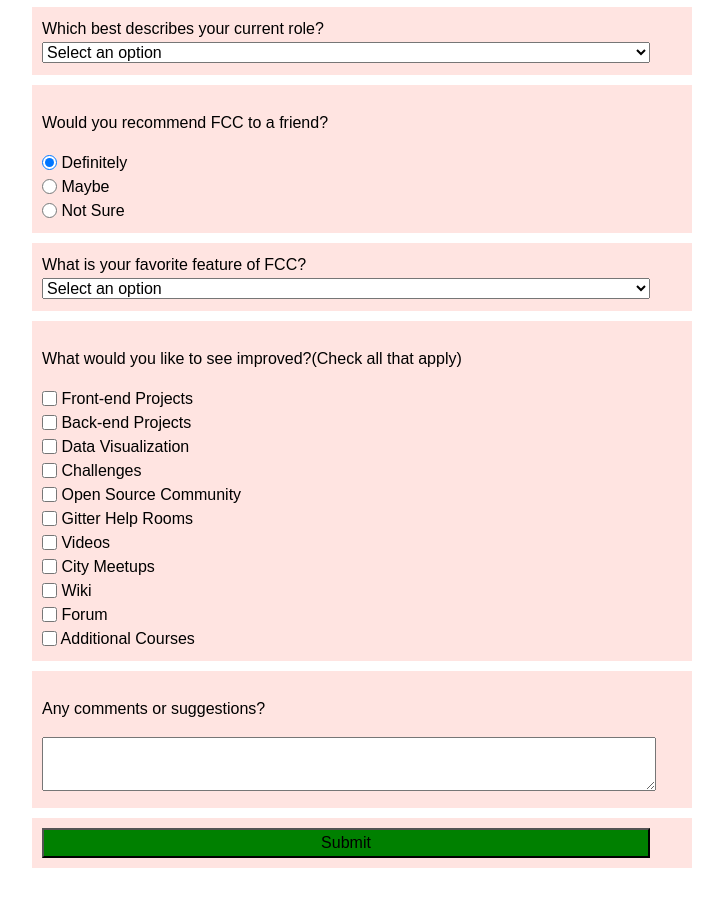
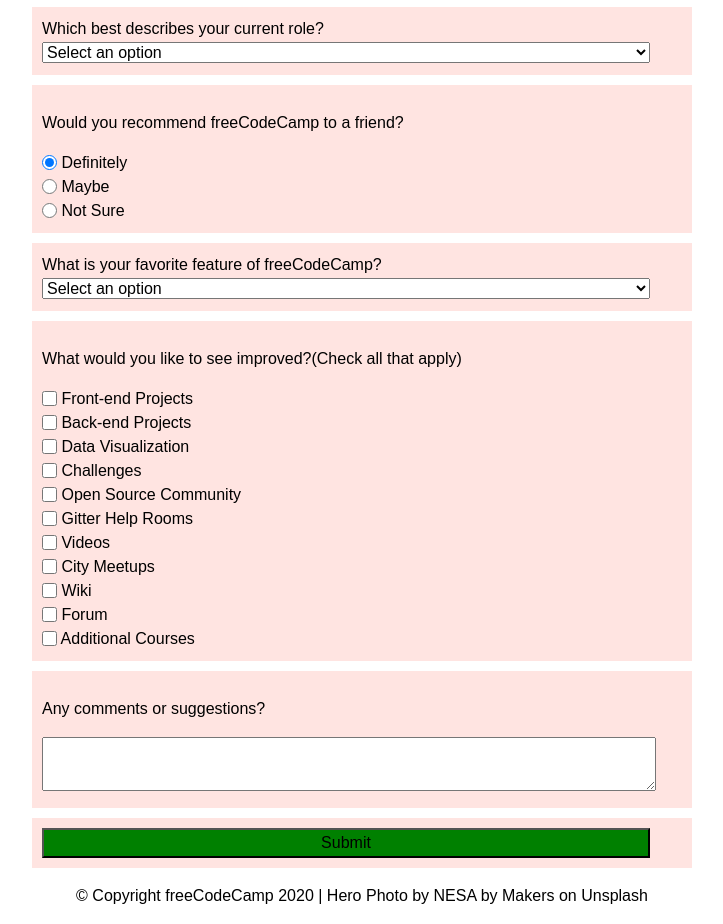
Before and after one commit to Stacy-Riley/fcc-survey-form, a plain HTML site: page index.html in a window 1280 px wide. Shown: the part 358-1282 px from the top of the page, without its empty margins (278-1001 px from the left). Before the commit the page ends 1236 px from the top, so only its background shows below. Drawn offline with Linux system fonts and the light colour scheme.

Commit message:
bug repair

```diff
--- a/index.html
+++ b/index.html
@@ -30,7 +30,7 @@
 			</div>
 <!--Dropdown Current Role Entry-->
 			<div class="form-group">
-				<label for="dropdown">Which best describes your current role?</label>
+				<label id="current-role-label" for="dropdown">Which best describes your current role?</label>
 				<br>
 				<select id="dropdown" name="role" class="">
 					<option disabled selected value>Select an option</option>
@@ -43,7 +43,7 @@
 			</div>
 <!--Radio User Recommend Entry-->
 			<div class="form-group">
-				<p id="user-recommend-p">Would you recommend FCC to a friend?</p>
+				<p id="user-recommend-p">Would you recommend freeCodeCamp to a friend?</p>
 				<label class="radio-label">
 					<input type="radio" name="user-recommend" value="definitely" class="input-radio" checked> Definitely
 				</label>
@@ -57,7 +57,7 @@
 <!--Dropdown Favorite Feature Entry-->
 			<div class="form-group">
 				<!--<p>What is your favorite feature of FCC?</p>-->
-				<label for="mostLike">What is your favorite feature of FCC?</label>
+				<label id="most-like-label" for="mostLike">What is your favorite feature of freeCodeCamp?</label>
 				<br>
 				<select id="most-like" name="mostLike" class="form-control" required>
 					<option disabled selected value>Select an option</option>
@@ -116,6 +116,9 @@
 				</button>
 			</div>
 		</form>
+		<footer>
+			<p id="copyright"><span>&copy; Copyright freeCodeCamp 2020 | Hero Photo by NESA by Makers on Unsplash</span></p>
+		</footer>
 	</div>
 </body>
 </html>
```
